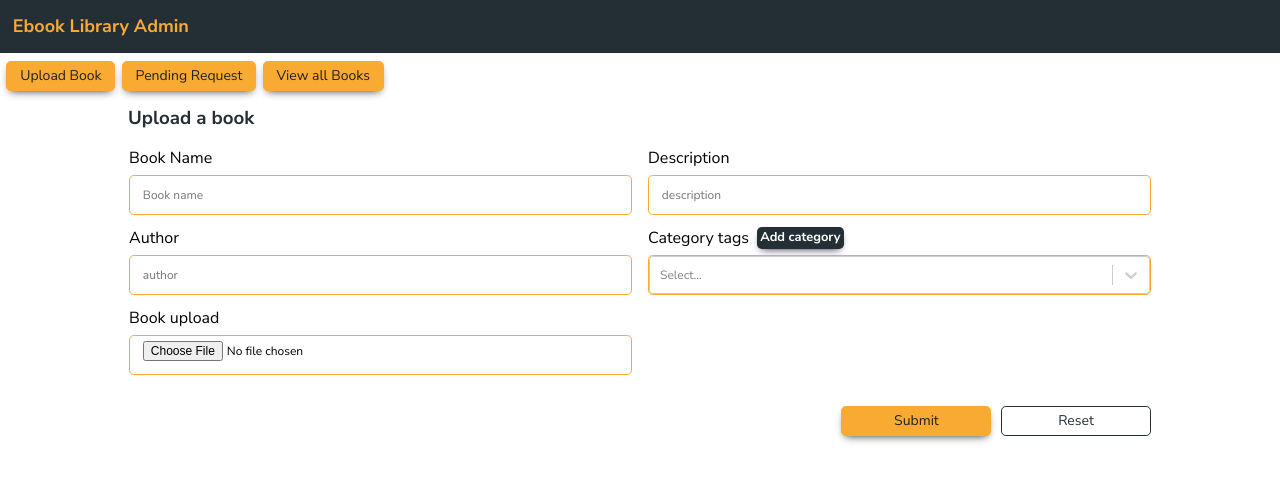
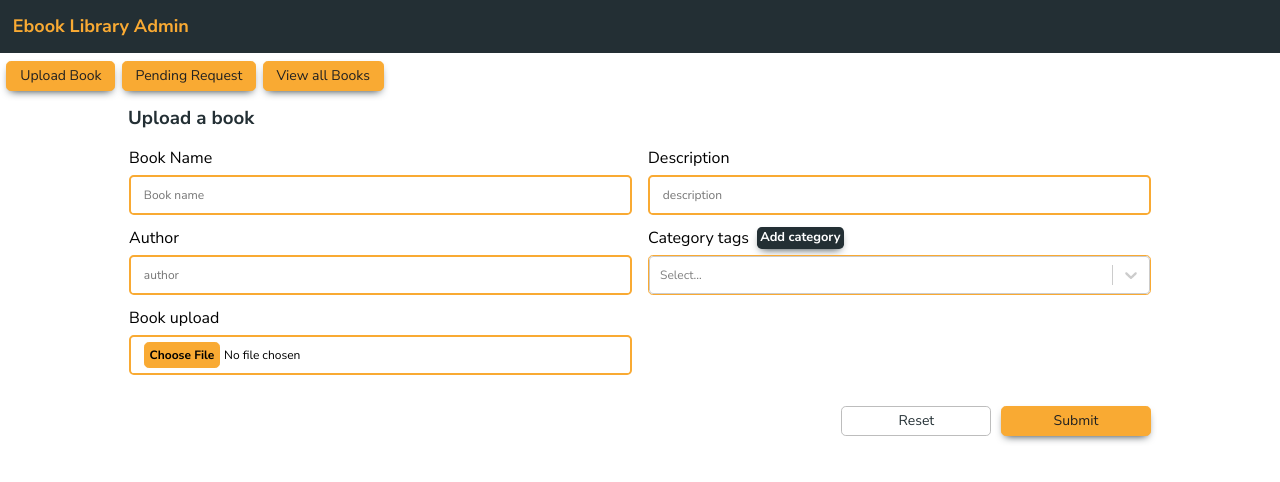
Before and after one commit to SabarnaBasak-web/pdfLibrary-admin, a React (Vite) app: page / in a window 1280 px wide. Both pictures are taken after a click on the button "Upload Book". Shown: the top 482 px of the page. Built offline with nearby package versions, Linux system fonts and the light colour scheme; no server answers.

Commit message:
fix: styling of buttons and input field

```diff
--- a/src/components/UploadBook/UploadBook.style.css
+++ b/src/components/UploadBook/UploadBook.style.css
@@ -24,7 +24,7 @@
   font-family: "Nunito Sans", sans-serif;
   font-size: 12px;
   background-color: #fff;
-  border: 1px solid #f9aa33;
+  border: 2px solid #f9aa33;
   padding: 0.3rem 0.8rem;
   border-radius: 0.3rem;
   height: 40px;
@@ -60,6 +60,12 @@ h3 {
   width: 150px;
   margin-top: 0.7rem;
   box-shadow: 0 4px 9px -4px #232f34;
+  transition: 0.3s ease-in all;
+}
+
+.formSubmit:hover {
+  background-color: #f19100;
+  font-weight: bold;
 }
 .formReset {
   border-radius: 0.3rem;
@@ -74,6 +80,14 @@ h3 {
   cursor: pointer;
   width: 150px;
   margin-top: 0.7rem;
+  transition: 0.3s ease-in all;
+  border: 1px solid #bdbdbd;
+}
+
+.formReset:hover {
+  background-color: #e0e0e0;
+  font-weight: bold;
+  border: 1px solid #bdbdbd;
 }
 
 .formButtonGroup {
@@ -133,3 +147,14 @@ h3 {
   border-radius: 0.3rem;
   box-shadow: 0 4px 9px -4px #232f34;
 }
+
+input[type="file"]::file-selector-button {
+  border: 1px solid #f9aa33;
+  padding: 0.2em 0.4em;
+  border-radius: 0.2em;
+  background-color: #f9aa33;
+  height: 100%;
+  border-radius: 0.3rem;
+  font-family: "Nunito Sans", sans-serif;
+  font-weight: bold;
+}
--- a/src/components/UploadBook/UploadBook.tsx
+++ b/src/components/UploadBook/UploadBook.tsx
@@ -1,7 +1,7 @@
 import { useState, useEffect } from "react";
 import { useFormik } from "formik";
 import "./UploadBook.style.css";
-import Select from "react-select";
+import Select, { StylesConfig } from "react-select";
 import AddCategoryModal from "../Modal/AddCategoryModal";
 import { ICategoryResponse } from "../../types/ResponseTypes";
 
@@ -14,6 +14,24 @@ function UploadBook() {
     display: false,
     msg: "",
     status: 0,
+  };
+
+  const styles: StylesConfig = {
+    multiValue: (styles) => {
+      return {
+        ...styles,
+        backgroundColor: "#f9aa33",
+        fontWeight: "700",
+        color: "#212121",
+      };
+    },
+
+    multiValueRemove: (styles, { data }) => ({
+      ...styles,
+      ":hover": {
+        backgroundColor: "#f19100",
+      },
+    }),
   };
   const [fileName, setFileName] = useState<Blob | null>(null);
   const [openModal, setOpenModal] = useState(false);
@@ -166,6 +184,7 @@ function UploadBook() {
             name='categoryNameList'
             options={allCategories}
             className='selectFormInput'
+            styles={styles}
             onChange={selectChangeHandler}
           />
         </div>
@@ -181,9 +200,6 @@ function UploadBook() {
         <div className='inputContainer'></div>
         <div></div>
         <div className='formButtonGroup'>
-          <button className='formSubmit' type='submit' value='Submit'>
-            Submit
-          </button>
           <button
             className='formReset'
             type='reset'
@@ -191,6 +207,9 @@ function UploadBook() {
             onClick={() => formik.resetForm()}
           >
             Reset
+          </button>
+          <button className='formSubmit' type='submit' value='Submit'>
+            Submit
           </button>
         </div>
       </form>
```
